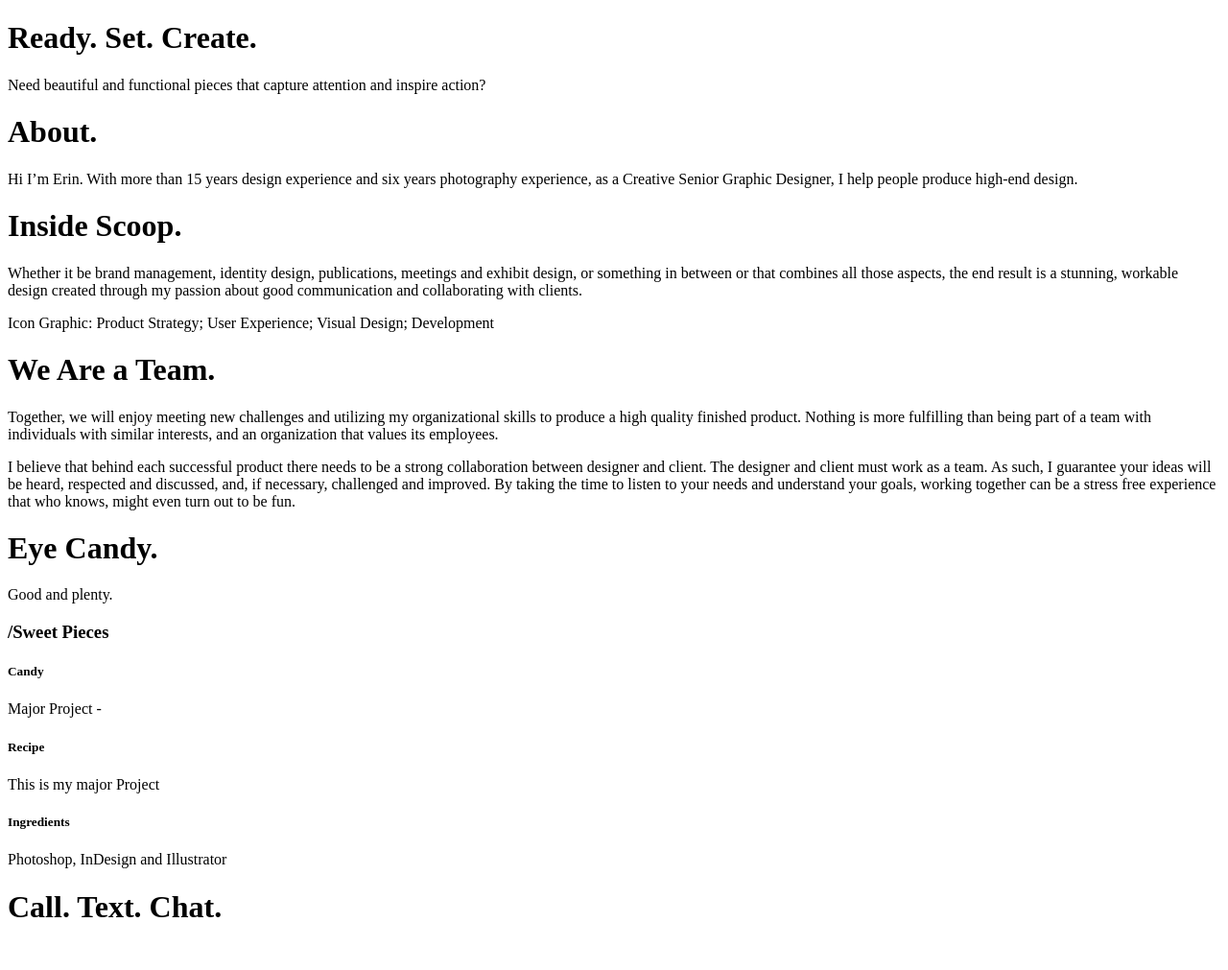
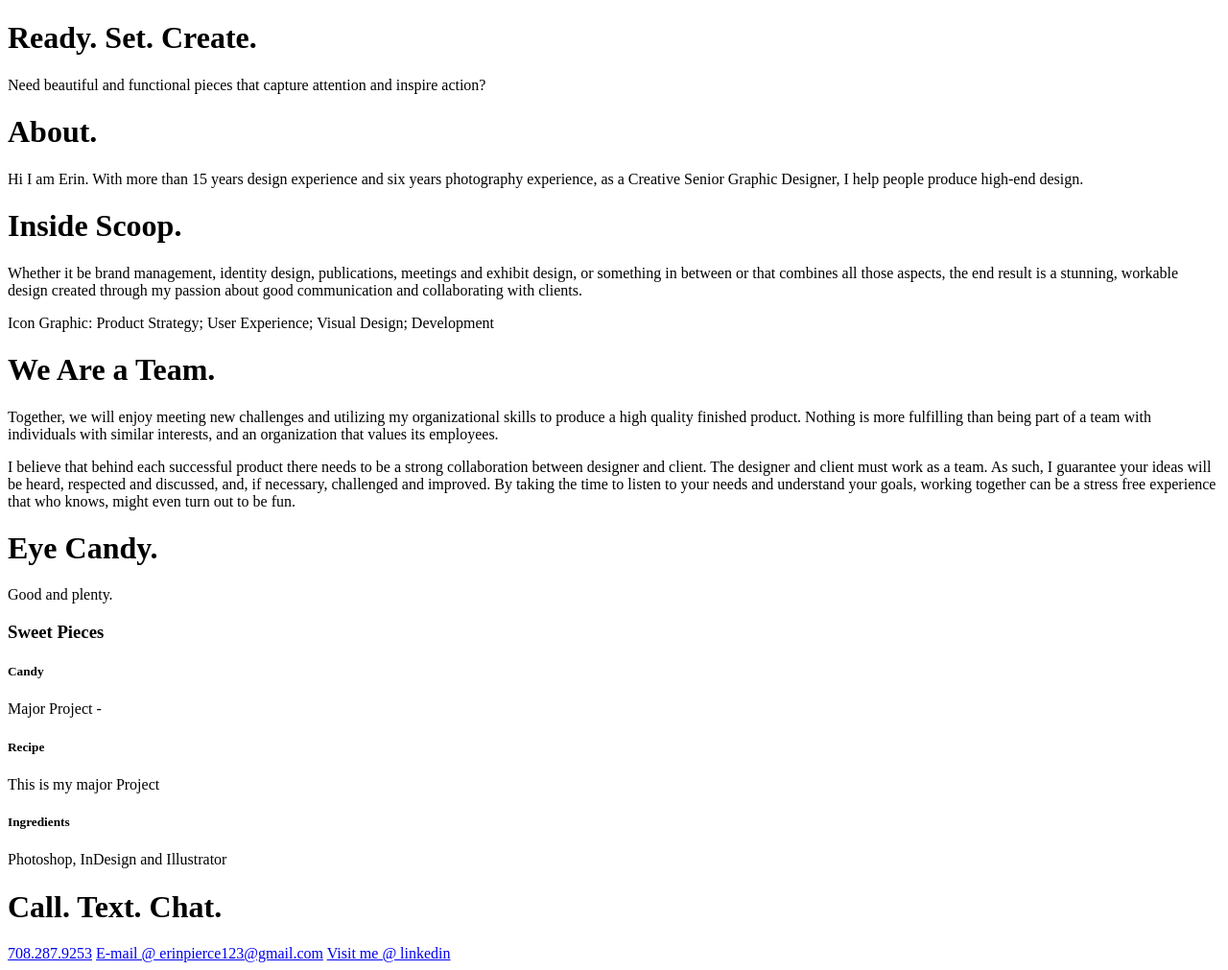
Before and after one commit to ErinRPierce123/ErinRPierce123.github.io, a plain HTML site: page unit_3/index.html in a window 1280 px wide. Shown: the whole page at 96% size. Before the commit the page ends 985 px from the top, so only its background shows below. Drawn offline with Linux system fonts and the light colour scheme.

Commit message:
2nd draft copy

```diff
--- a/unit_3/index.html
+++ b/unit_3/index.html
@@ -10,7 +10,7 @@
 
 <body>
 	<h1>About.</h1>
-		<p>Hi I’m Erin. With more than 15 years design experience and six years photography experience, as a Creative Senior Graphic Designer, I help people produce high-end design.</p>
+		<p>Hi I am Erin. With more than 15 years design experience and six years photography experience, as a Creative Senior Graphic Designer, I help people produce high-end design.</p>
 
 	<h1>Inside Scoop.</h1>
 		<p>Whether it be brand management, identity design, publications, meetings and exhibit design, or something in between or that combines all those aspects, the end result is a stunning, workable design created through my passion about good communication and collaborating with clients.</p>
@@ -24,7 +24,7 @@
 	<h1>Eye Candy.</h1>
 		<p>Good and plenty.</p>
 
-	<h3>/Sweet Pieces</h3>
+	<h3>Sweet Pieces</h3>
 
 		<h5>Candy</h5>
 		<p>Major Project - </p>
@@ -36,6 +36,14 @@
 		<p>Photoshop, InDesign and Illustrator</p>
 
 	<h1>Call. Text. Chat.</h1>
+
+		<a href="tel:708-287-9253">708.287.9253</a>
+
+		<a href="erinpierce123@gmail.com">E-mail @ erinpierce123@gmail.com</a>
+
+	 	<a href="https://www.linkedin.com/in/erin-pierce-373a0b8">Visit me @ linkedin</a>
+
+
 </body>
 
 </html>
```
Also changed, not shown: unit_3/images/EP_Photoshop.jpg (added).
